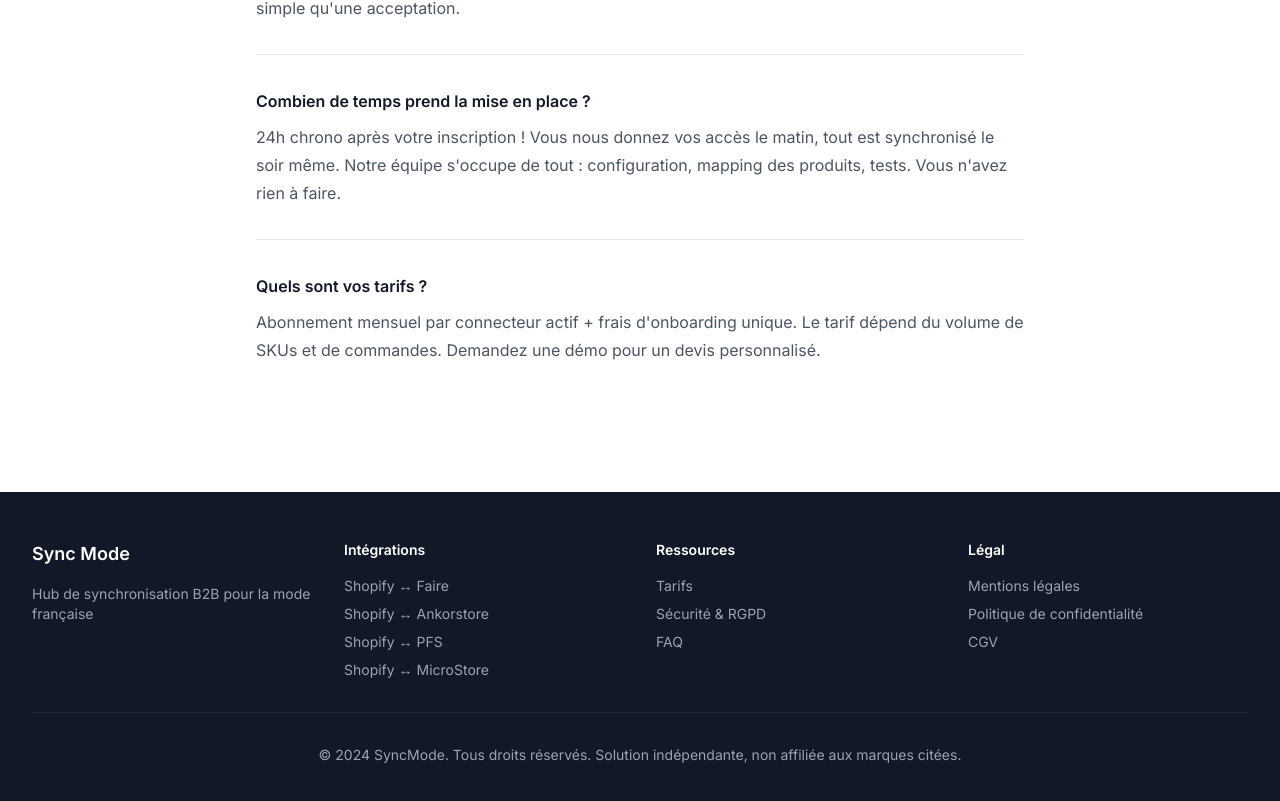
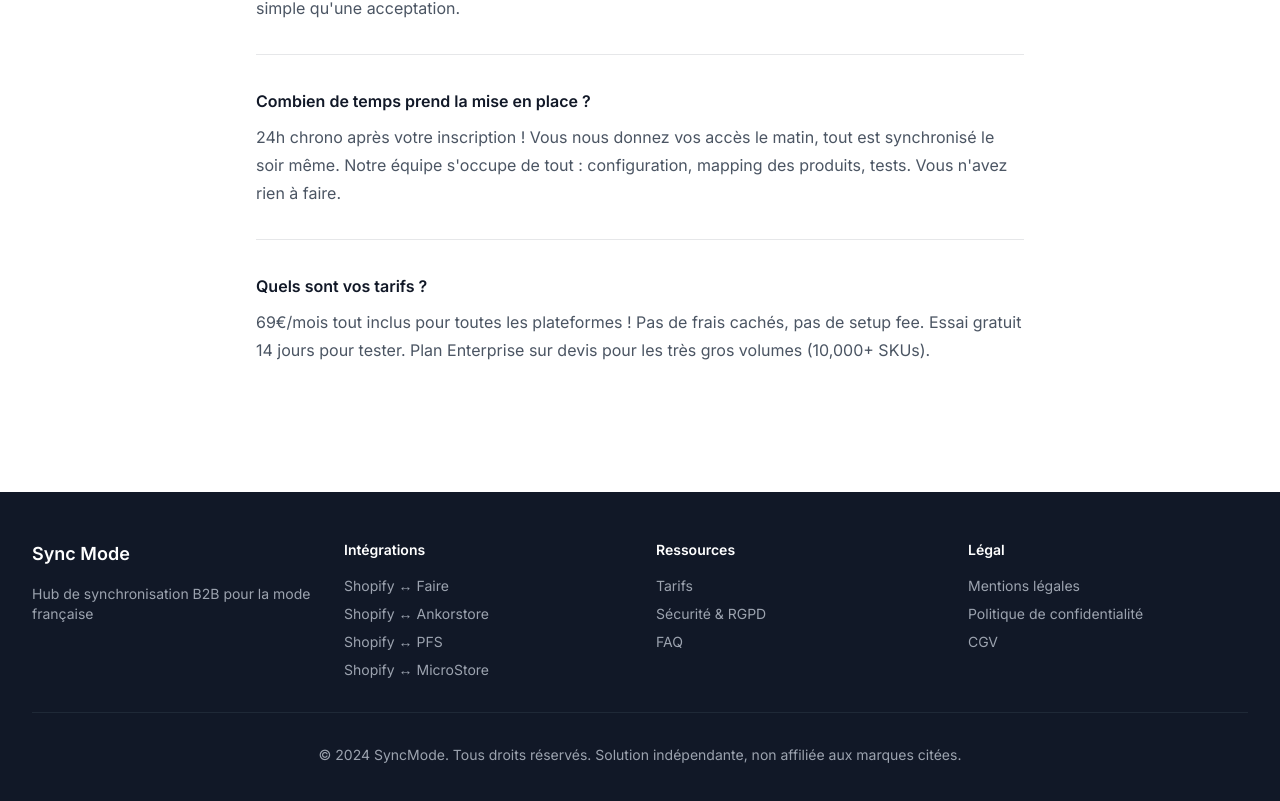
Before and after one commit to fred1433/sync-b2b-mode, a Next.js app: page / in a window 1280 px wide. Shown: the part 5835-6636 px from the top of the page. Built offline with nearby package versions, Linux system fonts and the light colour scheme; no server answers.

Commit message:
Fix FAQ: Tarif correct 69€/mois
- Prix clair : 69€/mois tout inclus
- Pas de frais d'onboarding mentionnés
- Essai 14 jours gratuit
- Enterprise sur devis pour gros volumes

```diff
--- a/components/FAQ.tsx
+++ b/components/FAQ.tsx
@@ -29,7 +29,7 @@
   },
   {
     question: "Quels sont vos tarifs ?",
-    answer: "Abonnement mensuel par connecteur actif + frais d'onboarding unique. Le tarif dépend du volume de SKUs et de commandes. Demandez une démo pour un devis personnalisé.",
+    answer: "69€/mois tout inclus pour toutes les plateformes ! Pas de frais cachés, pas de setup fee. Essai gratuit 14 jours pour tester. Plan Enterprise sur devis pour les très gros volumes (10,000+ SKUs).",
   },
 ];
 
```
